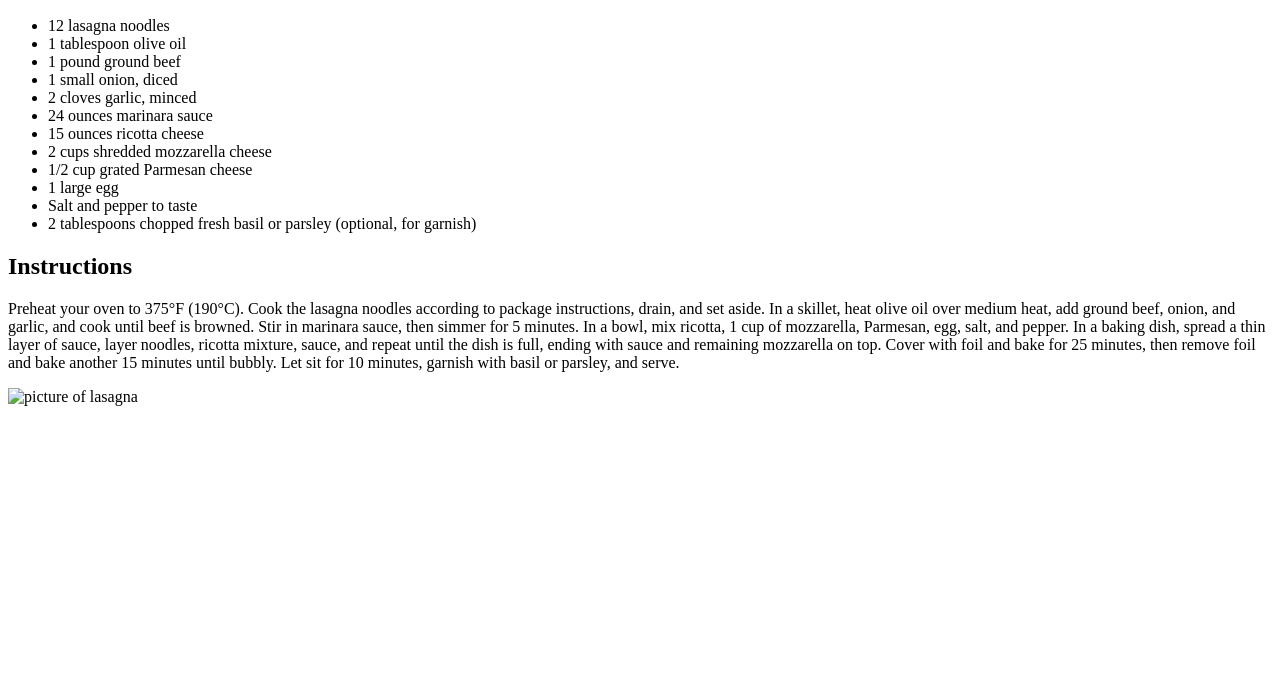
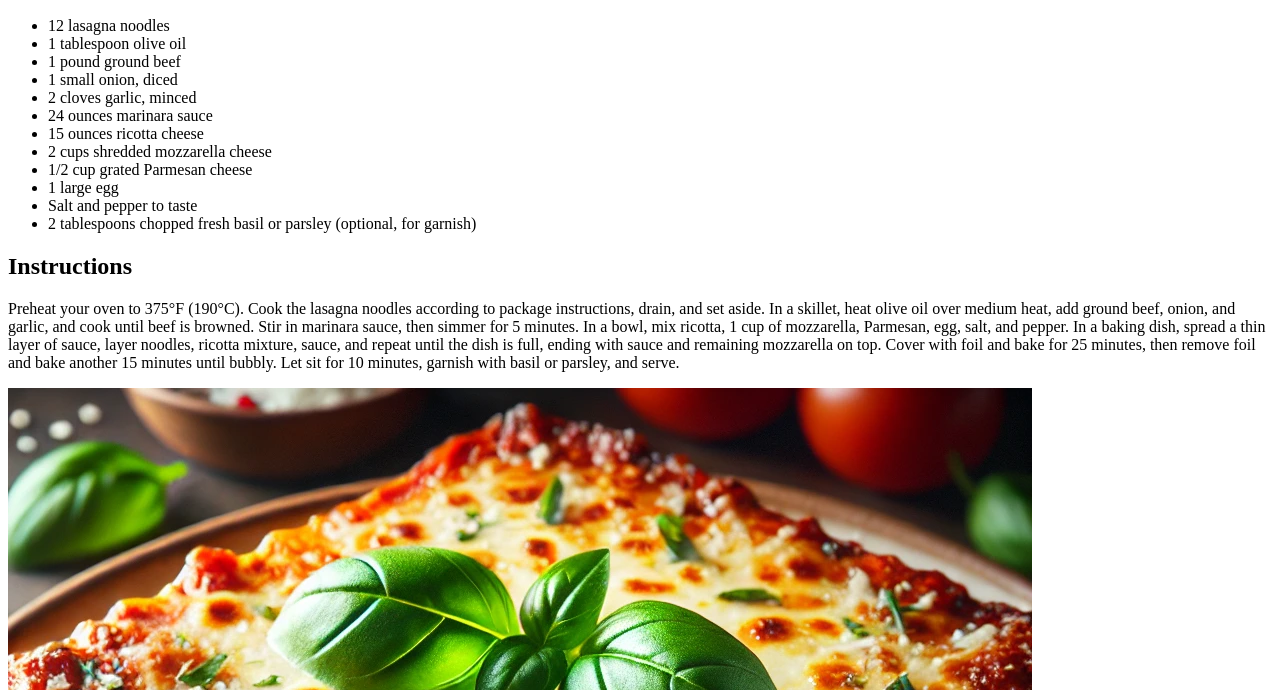
Before and after one commit to J4cksun/odin-recipes, a plain HTML site: page pages/recipes/lasagna.html in a window 1280 px wide. Shown: the part 110-800 px from the top of the page. Drawn offline with Linux system fonts and the light colour scheme.

Commit message:
second time fixed file path for images to work on github

```diff
--- a/pages/recipes/lasagna.html
+++ b/pages/recipes/lasagna.html
@@ -30,5 +30,5 @@
     					Preheat your oven to 375°F (190°C). Cook the lasagna noodles according to package instructions, drain, and set aside. In a skillet, heat olive oil over medium heat, add ground beef, onion, and garlic, and cook until beef is browned. Stir in marinara sauce, then simmer for 5 minutes. In a bowl, mix ricotta, 1 cup of mozzarella, Parmesan, egg, salt, and pepper. In a baking dish, spread a thin layer of sauce, layer noodles, ricotta mixture, sauce, and repeat until the dish is full, ending with sauce and remaining mozzarella on top. Cover with foil and bake for 25 minutes, then remove foil and bake another 15 minutes until bubbly. Let sit for 10 minutes, garnish with basil or parsley, and serve.
 				</p>
 	</body>
-	<img src="pages\recipes\lasanga.jpg" alt="picture of lasagna">
+	<img src="lasanga.jpg" alt="picture of lasagna">
 </html>
```
Also changed, not shown: pages/recipes/sweet_potatoes.html (+1 -1 lines).
